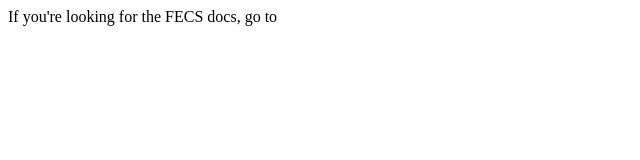
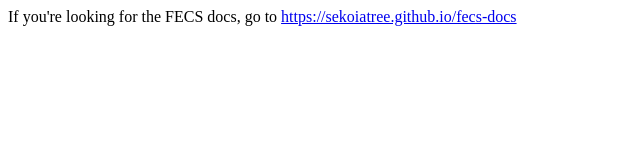
Before and after one commit to SekoiaTree/sekoiatree.github.io, a plain HTML site: page index.html in a window 1280 px wide. Shown: the whole page, without its empty margins (0-640 px from the left). Drawn offline with Linux system fonts and the light colour scheme.

Commit message:
Update index.html

```diff
--- a/index.html
+++ b/index.html
@@ -1 +1 @@
-If you're looking for the FECS docs, go to <a href="https://sekoiatree.github.io/fecs-docs"></a>
+If you're looking for the FECS docs, go to <a href="https://sekoiatree.github.io/fecs-docs">https://sekoiatree.github.io/fecs-docs</a>
```
